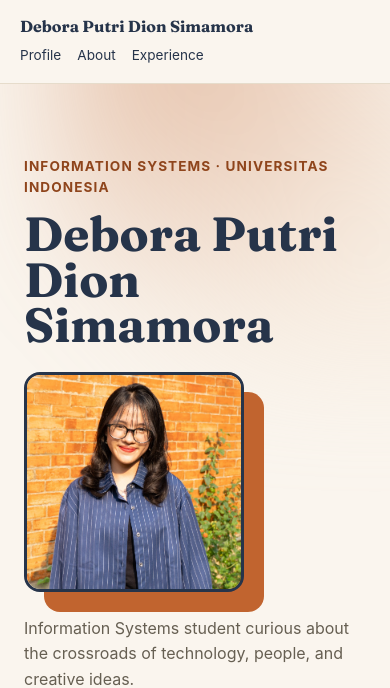
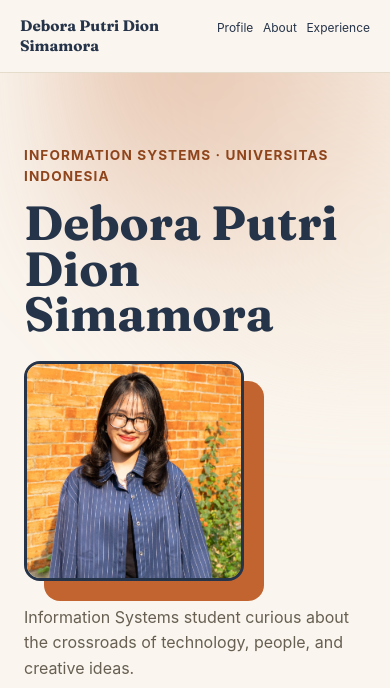
Before and after one commit to deboraputridionsimamora/myportofolio, a Django app: page / in a window 390 px wide. Shown: the top 688 px of the page. Run offline with Django 5.2, Linux system fonts and the light colour scheme.

Commit message:
Complete Individual Assignment 1

```diff
--- a/static/css/style.css
+++ b/static/css/style.css
@@ -222,6 +222,12 @@ h1, .brand {
     color: var(--text-muted);
     font-size: 0.85rem;
     border-top: 1px solid var(--line);
+}
+
+.site-footer .container{
+    display: flex;
+    justify-content: space-between;
+    align-items: center;
 }
 
 .about {
@@ -534,26 +540,27 @@ h1, .brand {
 }
 
 @media (max-width: 600px) {
-    .site-header .container {
-        flex-direction: column;
+        .site-header .container {
         align-items: flex-start;
-        gap: 0.5rem;
         padding: 1rem 1.25rem;
+        gap: 0.75rem;
     }
 
     .brand {
-        font-size: 1rem;
+        font-size: 0.95rem;
         line-height: 1.3;
+        flex: 1;
+        min-width: 0;
     }
 
     .site-header nav {
-        gap: 1rem;
-        flex-wrap: wrap;
-        width: 100%;
+        flex-shrink: 0;
+        gap: 0.6rem;
+        padding-top: 0.15rem;
     }
 
     .site-header nav a {
-        font-size: 0.85rem;
+        font-size: 0.75rem;
     }
 
     .hero-grid {
--- a/templates/index.html
+++ b/templates/index.html
@@ -367,6 +367,9 @@
     <footer class="site-footer">
         <div class="container">
             <p>&copy; 2026 Debora. Faculty of Computer Science, Universitas Indonesia.</p>
+            <nav>
+                <p>"So many colors to choose from, you choose blue."</p>
+            </nav>
         </div>
     </footer>
 </body>
```
